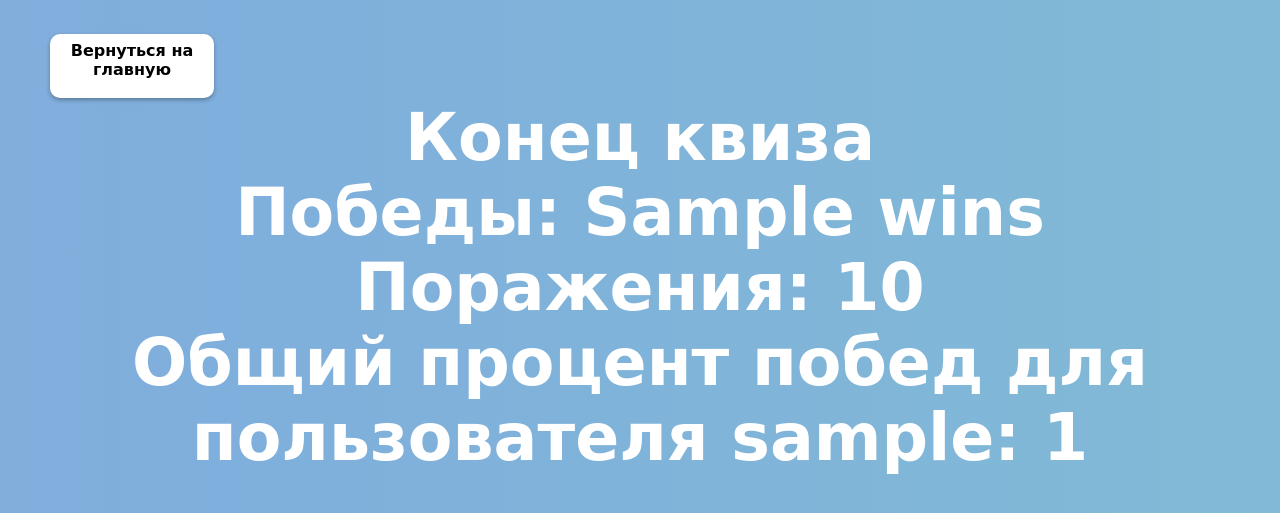
After one commit to kuskas112/FlaskProj, a Flask app: template templates/end.html in a window 1280 px wide. The commit adds this page. Shown: the top 513 px of the page. Run offline with Flask 3, Linux system fonts and the light colour scheme; the template is opened without the code that fills it: most values are stand-ins (such as "Sample title", 1, 10 or a date in 2020).

Commit message:
added end of quiz and user winrate info

```diff
--- a/main.py
+++ b/main.py
@@ -8,6 +8,7 @@ from models import Genre, Song, User
 engine = create_engine('sqlite:///myDatabase.db', echo=True)
 
 app = Flask(__name__)
+
 
 def validateForm(user):
     if len(user.name) == 0:
@@ -43,7 +44,9 @@ def index():
             else:  # no such user -> let`s make it
                 newUser = User(
                     name=request.form['login'],
-                    password=request.form['password']
+                    password=request.form['password'],
+                    wins=0,
+                    loses=0
                 )
                 if validateForm(newUser) == False:
                     return render_template('main-page.html', genres=genres, log='no', name='noName')
@@ -65,28 +68,129 @@ def index():
         return res
 
 
-@app.route('/audio_mode/<genre_id>')
-def audio_mode(genre_id):
+@app.route('/game_result/<result>')
+def game_result(result):
+    wins = int(request.cookies.get('wins'))
+    response = make_response()
+    if result == 'win':
+        response.set_cookie('wins', str(wins + 1), 3600)
+    else:
+        response.set_cookie('wins', str(wins), 3600)
+    return response
+
+
+@app.route('/audio_mode/<genre_id>/<int:songInd>')
+def audio_mode(genre_id, songInd):
     with Session(engine) as session:
         genre = session.query(Genre).where(Genre.id == genre_id).first()
         randomSongs = list(session.query(Song).where(Song.genre == genre.id).order_by(func.random()).limit(4))
-    rightSong = randomSongs[0]
-    random.shuffle(randomSongs)
-    rightIndex = randomSongs.index(rightSong)
-    return render_template('audio-mode.html', rightSong=rightSong, genre=genre, randomSongs=randomSongs,
-                           rightIndex=rightIndex)
+        songsId = ''
+        allSongs = []
+        if songInd == 0:
+            allSongs = list(session.query(Song).where(Song.genre == genre.id).order_by(func.random()).limit(10))
+            for song in allSongs:
+                songsId += str(song.id) + ','
+        elif songInd == 10:
+            wins = int(request.cookies.get('wins'))
+            userName = 'Unlogged'
+            totalWinRate = 0
+            if wins == 10:
+                totalWinRate = 100
+            else:
+                totalWinRate = wins / (wins + (10 - wins)) * 100
+            if request.cookies.get('logged'):
+                user = session.query(User).where(User.name == request.cookies.get('name')).first()
+                user.wins += wins
+                user.loses += 10 - wins
+                session.commit()
+                userName = user.name
+                if user.loses == 0:
+                    totalWinRate = 100
+                else:
+                    totalWinRate = user.wins / (user.loses + user.wins) * 100
+            responce = make_response(
+                render_template('end.html', wins=wins, userName=userName, totalWinRate=totalWinRate))
+            responce.set_cookie('songsId', '-1', 0)
+            return responce
+        else:
+            songsId = request.cookies.get('songsId')
+            songsId = songsId[:-1]
+            IDs = songsId.split(',')
+            for id in IDs:
+                allSongs.append(session.query(Song).where(Song.id == id).first())
+        rightSong = allSongs[songInd]
+        random.shuffle(randomSongs)
+        rightIndex = None
+        if rightSong in randomSongs:
+            rightIndex = randomSongs.index(rightSong)
+        else:
+            rightIndex = random.randint(0, 3)
+            randomSongs[rightIndex] = rightSong
+
+        responce = make_response(
+            render_template('audio-mode.html', rightSong=rightSong, genre=genre, randomSongs=randomSongs,
+                            rightIndex=rightIndex, songInd=songInd))
+        if songInd == 0:
+            responce.set_cookie('wins', '0', 3600)
+            responce.set_cookie('songsId', songsId, 3600)
+        return responce
 
 
-@app.route('/text_mode/<genre_id>')
-def text_mode(genre_id):
+@app.route('/text_mode/<genre_id>/<int:songInd>')
+def text_mode(genre_id, songInd):
     with Session(engine) as session:
         genre = session.query(Genre).where(Genre.id == genre_id).first()
         randomSongs = list(session.query(Song).where(Song.genre == genre.id).order_by(func.random()).limit(4))
-    rightSong = randomSongs[0]
-    random.shuffle(randomSongs)
-    rightIndex = randomSongs.index(rightSong)
-    return render_template('text-mode.html', rightSong=rightSong, genre=genre, randomSongs=randomSongs,
-                           rightIndex=rightIndex)
+        songsId = ''
+        allSongs = []
+        if songInd == 0:
+            allSongs = list(session.query(Song).where(Song.genre == genre.id).order_by(func.random()).limit(10))
+            for song in allSongs:
+                songsId += str(song.id) + ','
+        elif songInd == 10:
+            wins = int(request.cookies.get('wins'))
+            userName = 'Unlogged'
+            totalWinRate = 0
+            if wins == 10:
+                totalWinRate = 100
+            else:
+                totalWinRate = wins / (wins + (10 - wins)) * 100
+            if request.cookies.get('logged'):
+                user = session.query(User).where(User.name == request.cookies.get('name')).first()
+                user.wins += wins
+                user.loses += 10 - wins
+                session.commit()
+                userName = user.name
+                if user.loses == 0:
+                    totalWinRate = 100
+                else:
+                    totalWinRate = user.wins / (user.loses + user.wins) * 100
+            responce = make_response(
+                render_template('end.html', wins=wins, userName=userName, totalWinRate=totalWinRate))
+            responce.set_cookie('songsId', '-1', 0)
+            return responce
+        else:
+            songsId = request.cookies.get('songsId')
+            songsId = songsId[:-1]
+            IDs = songsId.split(',')
+            for id in IDs:
+                allSongs.append(session.query(Song).where(Song.id == id).first())
+        rightSong = allSongs[songInd]
+        random.shuffle(randomSongs)
+        rightIndex = None
+        if rightSong in randomSongs:
+            rightIndex = randomSongs.index(rightSong)
+        else:
+            rightIndex = random.randint(0, 3)
+            randomSongs[rightIndex] = rightSong
+
+        responce = make_response(
+            render_template('text-mode.html', rightSong=rightSong, genre=genre, randomSongs=randomSongs,
+                            rightIndex=rightIndex, songInd=songInd))
+        if songInd == 0:
+            responce.set_cookie('wins', '0', 3600)
+            responce.set_cookie('songsId', songsId, 3600)
+        return responce
 
 
 if __name__ == '__main__':
--- a/models.py
+++ b/models.py
@@ -31,6 +31,8 @@ class User(Base):
     id: Mapped[int] = mapped_column(primary_key=True)
     name: Mapped[str] = mapped_column(String(30), unique=True)
     password: Mapped[str] = mapped_column(String(30))
+    wins: Mapped[int] = mapped_column()
+    loses: Mapped[int] = mapped_column()
 
 
 # engine = create_engine('sqlite:///myDatabase.db', echo=True)
--- a/static/js/clickHandler.js
+++ b/static/js/clickHandler.js
@@ -3,12 +3,16 @@ function winClick(index) {
     const res = document.getElementById('gameResult');
     res.innerHTML = "Верно!";
     showRightAnswer(index);
+    fetch('/game_result/win')
+    .catch(error => console.error('Ошибка:', error));
 }
 
 function loseClick(index) {
     const res = document.getElementById('gameResult');
     res.innerHTML = "Не правильно("
     showRightAnswer(index);
+    fetch('/game_result/lose')
+    .catch(error => console.error('Ошибка:', error));
 }
 
 function showRightAnswer(index){
--- a/templates/audio-mode.html
+++ b/templates/audio-mode.html
@@ -26,7 +26,7 @@
 </div>
 
 <div>
-    <a  href="{{ url_for('audio_mode', genre_id=genre.id) }}" class="button-next" id="next">
+    <a  href="{{ url_for('audio_mode', genre_id=genre.id, songInd=songInd+1) }}" class="button-next" id="next">
         <div class="button-content">
             <p>Дальше</p>
         </div>
--- /dev/null
+++ b/templates/end.html
@@ -0,0 +1,29 @@
+<!DOCTYPE html>
+<html>
+<head>
+    <meta charset="UTF-8">
+    <title>Music Quiz</title>
+    <meta name="viewport" content="width=device-width, initial-scale=1">
+    <link rel="shortcut icon" href="../images/icon.png">
+    <link href="{{ url_for('static', filename='css/main-page-style.css') }}" rel="stylesheet" type="text/css"/>
+    <link href="{{ url_for('static', filename='css/modes-style.css') }}" rel="stylesheet" type="text/css"/>
+</head>
+
+<body class="css-selector">
+<div class="context">
+    <h1>Конец квиза</h1>
+    <h1>Победы: {{ wins }}</h1>
+    <h1>Поражения: {{ 10-wins }}</h1>
+    <h1>Общий процент побед для пользователя {{ userName }}: {{ totalWinRate }}</h1>
+</div>
+
+<div>
+    <a  href="{{ url_for('index') }}" class="button-back">
+        <div class="button-content">
+            <p>Вернуться на главную</p>
+        </div>
+    </a>
+</div>
+
+</body>
+</html>
--- a/templates/main-page.html
+++ b/templates/main-page.html
@@ -62,7 +62,7 @@
           <div class="modal__cards">
 
               {% for genre in genres %}
-              <a href="{{ url_for('audio_mode', genre_id=genre.id) }}">
+              <a href="{{ url_for('audio_mode', genre_id=genre.id, songInd=0) }}">
                   <div class="modal__card" tabindex="0">
                       <div class="modal__card-content">
                         <p>{{ genre.genre }}</p>
@@ -87,7 +87,7 @@
 
         <div class="modal__cards">
               {% for genre in genres %}
-              <a href="{{ url_for('text_mode', genre_id=genre.id) }}">
+              <a href="{{ url_for('text_mode', genre_id=genre.id, songInd=0) }}">
                   <div class="modal__card" tabindex="0">
                       <div class="modal__card-content">
                         <p>{{ genre.genre }}</p>
--- a/templates/text-mode.html
+++ b/templates/text-mode.html
@@ -31,7 +31,7 @@
 </div>
 
 <div>
-    <a  href="{{ url_for('text_mode', genre_id=genre.id) }}" class="button-next" id="next">
+    <a  href="{{ url_for('text_mode', genre_id=genre.id, songInd=songInd+1) }}" class="button-next" id="next">
         <div class="button-content">
             <p>Дальше</p>
         </div>
```
Also changed, not shown: myDatabase.db.
